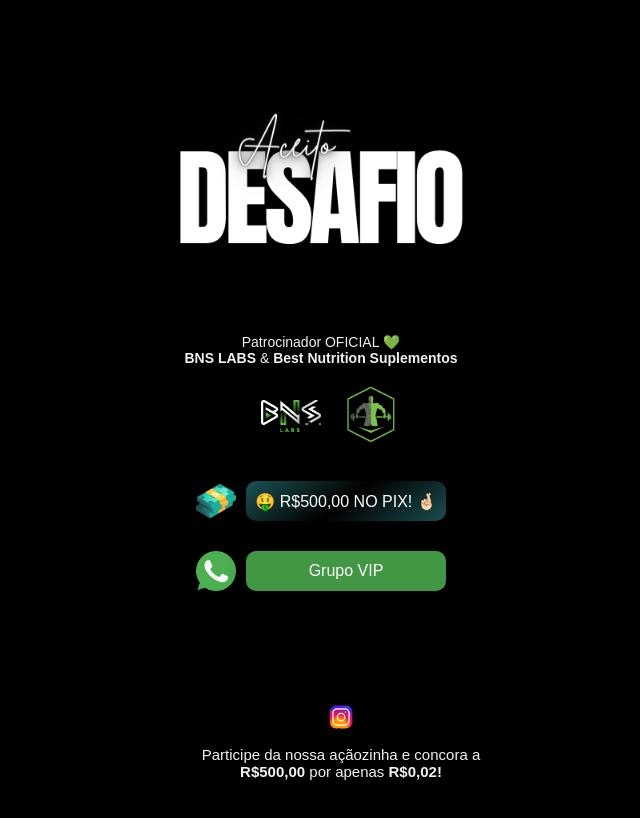
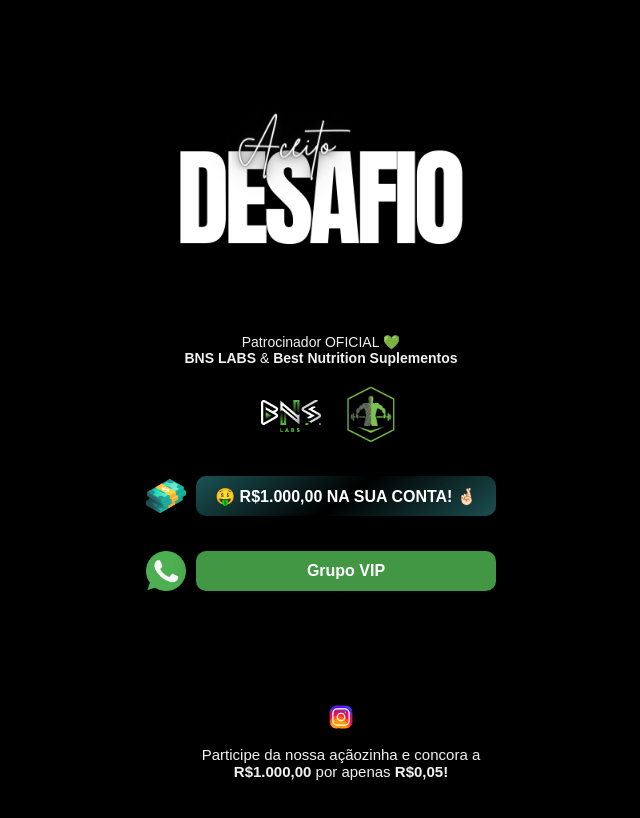
Before and after one commit to kaioFerreira/desafioaceitogo-frontend, a plain HTML site: page index.html in a window 1280 px wide. Shown: the whole page, without its empty margins (319-959 px from the left). Drawn offline with Linux system fonts and the light colour scheme.

Commit message:
link + animação

```diff
--- a/index.html
+++ b/index.html
@@ -47,10 +47,10 @@
     </div>
 
     <ul>
-      <li class="button" >
+      <li class="button move" >
         <img style="margin-right: 10px; width: 40px; height: 40px;" src="./assets/pilha-de-dinheiro.png" alt="whatsapp">
-        <a style="background-image: linear-gradient(144deg, #1c5355, #000000 50%, #1b4f51);" href="https://desafioaceitogo.app.br/campanha/1/500_15">
-          🤑 R$500,00 NO PIX! 🤞🏻
+        <a style="background-image: linear-gradient(144deg, #1c5355, #000000 50%, #1b4f51);" href="https://desafioaceitogo.app.br/campanha/3/r-1000-00-na-sua-conta_16">
+          🤑 R$1.000,00 NA SUA CONTA! 🤞🏻
         </a>
       </li>
 
@@ -67,7 +67,7 @@
       <a href="https://www.instagram.com/desafioaceitogo/">
         <img src="/assets/instagram.svg" alt="">
       </a>
-      <h1>Participe da nossa açãozinha e concora a <br><strong>R$500,00</strong> por apenas <strong>R$0,02!</strong></h1>
+      <h1>Participe da nossa açãozinha e concora a <br><strong>R$1.000,00</strong> por apenas <strong>R$0,05!</strong></h1>
     </div>
 </body>
 </html>
--- a/style.css
+++ b/style.css
@@ -96,7 +96,21 @@ body {
 
   color: white;
   text-decoration: none;
-
-  width: 200px;
+  font-weight: 700;
+  width: 300px;
   height: 40px;
 }
+
+.move {
+  animation: moveButton 1s ease-in-out infinite alternate;
+}
+
+/* Definição da animação */
+@keyframes moveButton {
+  0% {
+    transform: translateY(0);
+  }
+  100% {
+    transform: translateY(-5px);
+  }
+}
```
